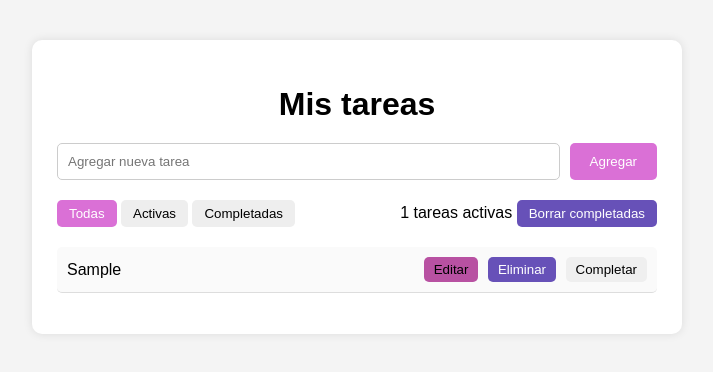
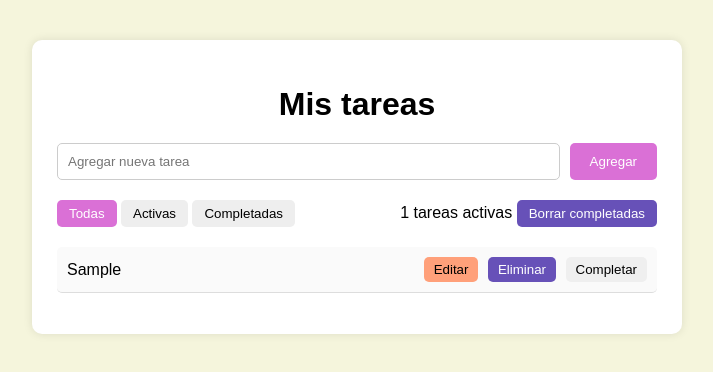
Before and after one commit to Yassj19/ToDoApp, a plain HTML site: page index.html in a window 1280 px wide. Both pictures are taken after typing "Sample" into the empty fields and a click on the button "Agregar". Shown: the whole page, without its empty margins (283-996 px from the left). Drawn offline with Linux system fonts and the light colour scheme.

Commit message:
Update background color and edit button style in CSS

```diff
--- a/style.css
+++ b/style.css
@@ -3,7 +3,7 @@ body {
   margin: 0;
   padding: 0;
   font-family: Arial, sans-serif;
-  background: #f4f4f4;
+  background: #F5F5DC;
 }
 
 .container {
@@ -107,7 +107,7 @@ h1 {
 }
 
 .edit-btn {
-  background: #B851A2;
+  background: #FFA07A;
   color: black;
 }
 
```
